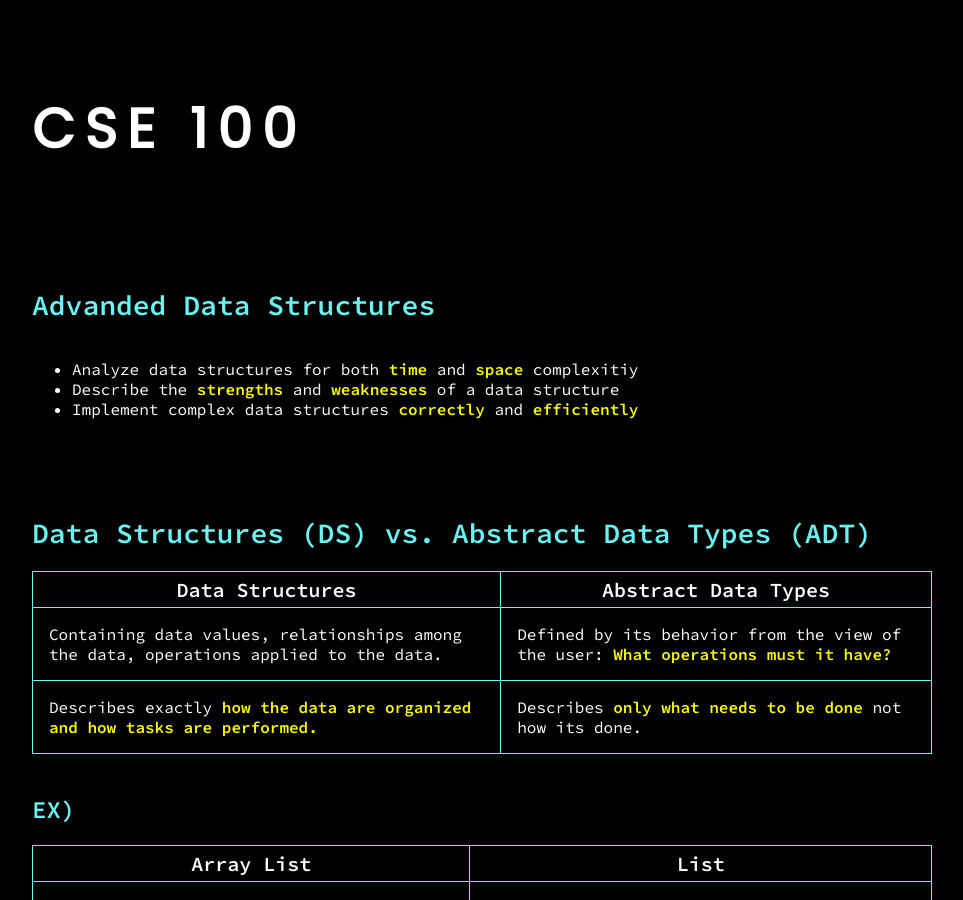
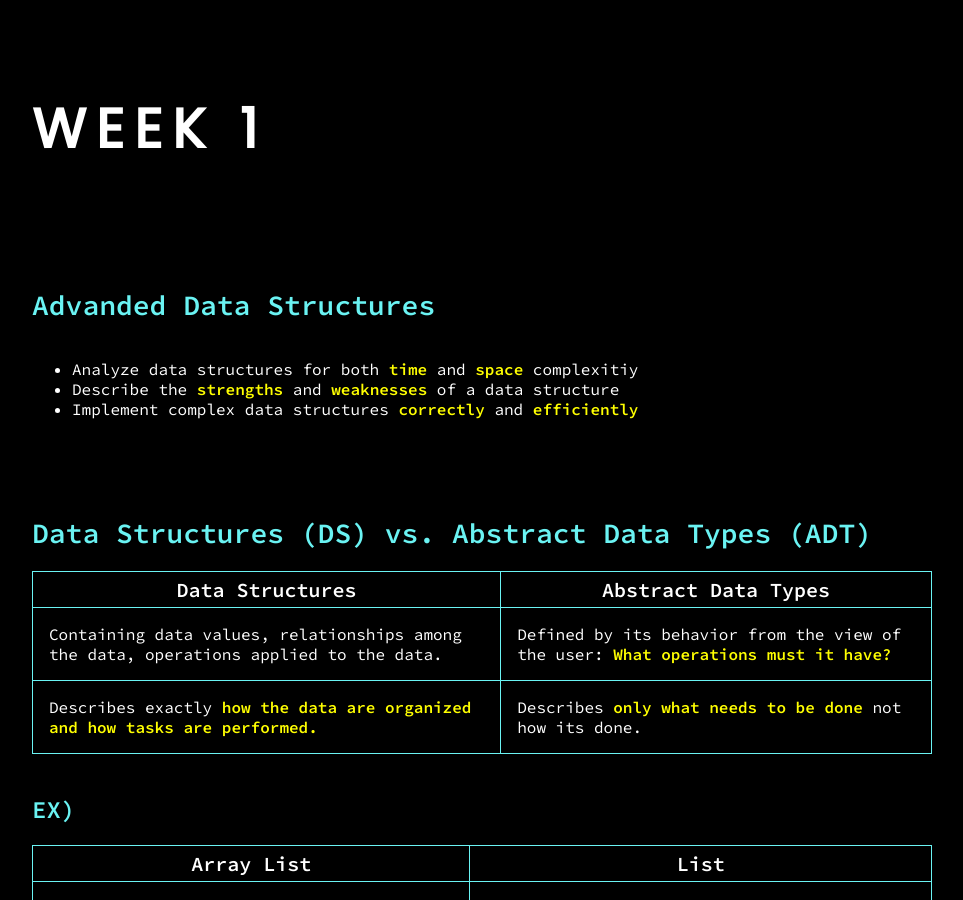
Before and after one commit to davidtso1219/davidtso1219.github.io, a Jekyll site: the page built from notes/winter_2022/cse_100/week_1.md, in a window 1280 px wide and 900 px high. Shown: the whole window, without its empty margins (158-1121 px from the left). Built offline with Jekyll 4.4.1, drawn with Linux system fonts in a browser that asks for light colours; some web fonts are replaced; our own code applies the rules of GitHub Pages for plain Markdown files.

Commit message:
Restructure everything

```diff
--- a/notes/winter_2022/cse_100.md
+++ b/notes/winter_2022/cse_100/week_1.md
@@ -1,9 +1,10 @@
 ---
-course: CSE 100
+title: CSE 100
+week: 1
 layout: note_template
 ---
 
-# CSE 100
+# Week 1
 
 
 
```
Also changed, not shown: notes/winter_2022/cse_140/week_1.md (renamed from notes/winter_2022/cse_140.md, +2 -1 lines), notes/winter_2022/cse_140l/week_1.md (renamed from notes/winter_2022/cse_140l.md, +2 -1 lines), notes/spring_2022/cse_101/week_1.md (renamed from notes/spring_2022/cse_101.md), notes/spring_2022/cse_105/week_1.md (renamed from notes/spring_2022/cse_105.md), notes/test/test/week_1.md (renamed from notes/test/test_note.md).
